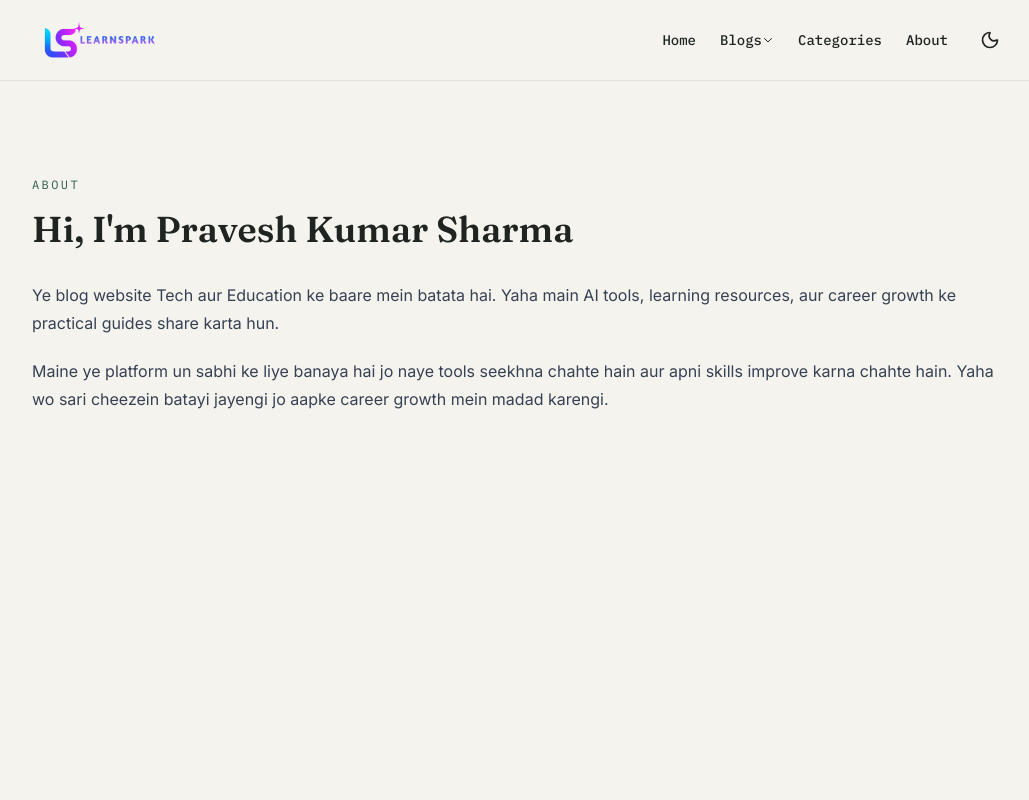
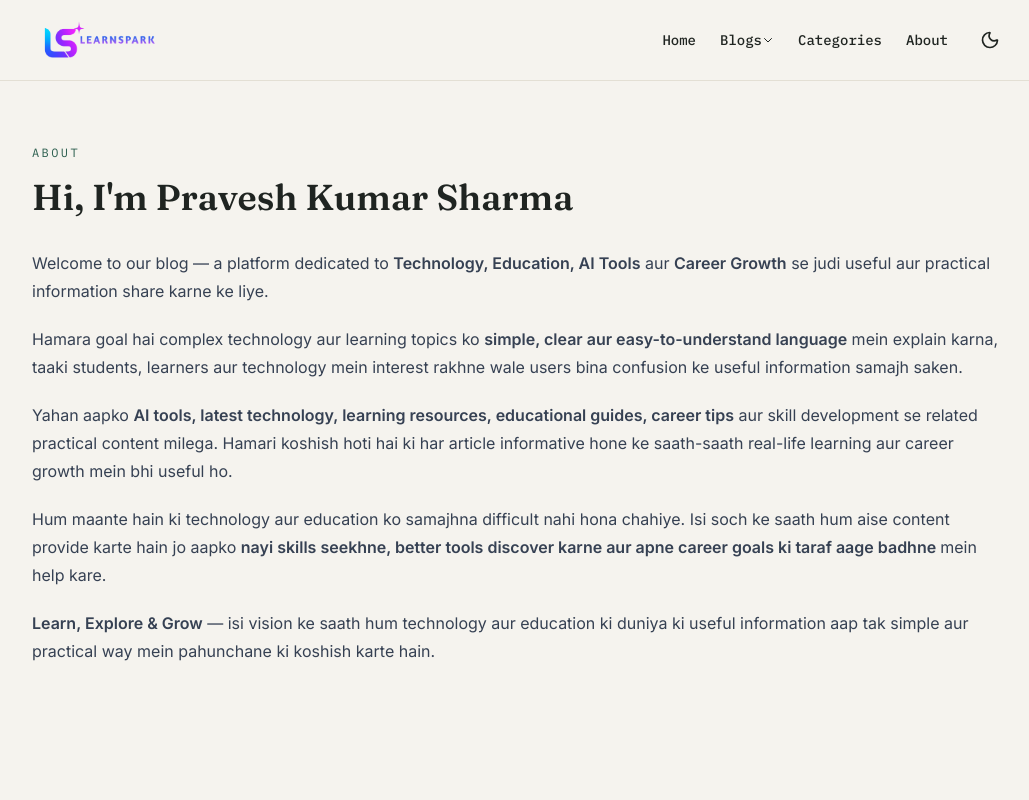
Before and after one commit to pravesh-Blog/learnspark-blog, a Next.js app: page /about in a window 1280 px wide. Shown: the top 800 px of the page, without its empty margins (120-1149 px from the left). Built offline with nearby package versions, Linux system fonts and the light colour scheme.

Commit message:
Better Ux Expereince

```diff
--- a/app/(site)/blog/[slug]/BlogPostClient.js
+++ b/app/(site)/blog/[slug]/BlogPostClient.js
@@ -87,7 +87,7 @@ export default function BlogPostClient({ params }) {
 
   return (
     <div className="min-h-screen bg-[#F5F3EE] dark:bg-[#1A1A1A]">
-      <div className="max-w-5xl mx-auto px-4 sm:px-6 py-10 sm:py-16 md:py-20">
+      <div className="max-w-5xl mx-auto px-4 sm:px-6 pt-10 sm:pt-16 pb-8 sm:pb-12">
 
         <Link href="/" className="font-mono text-xs text-[#2C5F4F] inline-flex items-center gap-1 mb-10 sm:mb-14 hover:gap-2 transition-all dark:text-[#7FB8A0]">
           <span aria-hidden="true">←</span> Back to all posts
--- a/app/(site)/categories/[name]/page.js
+++ b/app/(site)/categories/[name]/page.js
@@ -11,9 +11,9 @@ export default function CategoryPosts({params}){
     const filteredPosts=posts.filter((post)=>(post.category ||'General')===decodeName);
     return(
         <div className="min-h-screen bg-[#F5F3EE] dark:bg-[#1a1a1a]">
-            <div className="max-w-5xl mx-auto px-4 sm:px-6 py:-16 sm:py-24">
+            <div className="max-w-5xl mx-auto px-4 sm:px-6 pt-10 sm:pt-16 pb-8 sm:pb-12">
 
-                 <Link href='/categories' className="font-mono text-xs inline-flex items-center gap-1 mb-8 hover:gap-2 transition-all dark:text-[#7FB8A0] text-[#2C5F4F]">
+                 <Link href='/categories' className="font-mono text-xs inline-flex items-center gap-1 mb-10 hover:gap-2 transition-all dark:text-[#7FB8A0] text-[#2C5F4F] sm:mb-14">
                        <span aria-hidden="true">←</span>All Categories
                  </Link>
 
--- a/app/(site)/contact/page.js
+++ b/app/(site)/contact/page.js
@@ -1,7 +1,7 @@
 export default function Contact() {
   return (
     <div className="min-h-screen bg-[#F5F3EE] dark:bg-[#1A1A1A]">
-      <div className="max-w-5xl mx-auto px-4 sm:px-6 pt-16 sm:pt-24 pb-16 sm:pb-24">
+      <div className="max-w-5xl mx-auto px-4 sm:px-6 pt-10 sm:pt-16 pb-8 sm:pb-12">
 
         <p className="font-mono text-xs text-[#2C5F4F] tracking-[0.2em] mb-4 dark:text-[#7FB8A0]">
           CONTACT
--- a/app/(site)/disclaimer/page.js
+++ b/app/(site)/disclaimer/page.js
@@ -1,7 +1,7 @@
 export default function Disclaimer() {
   return (
     <div className="min-h-screen bg-[#F5F3EE] dark:bg-[#1A1A1A]">
-      <div className="max-w-5xl mx-auto px-4 sm:px-6 pt-16 sm:pt-24 pb-16 sm:pb-24">
+      <div className="max-w-5xl mx-auto px-4 sm:px-6 pt-10 sm:pt-16 pb-8 sm:pb-12">
 
         <p className="font-mono text-xs text-[#2C5F4F] tracking-[0.2em] mb-4 dark:text-[#7FB8A0]">
           DISCLAIMER
--- a/app/(site)/page.js
+++ b/app/(site)/page.js
@@ -11,7 +11,7 @@ export default function Home() {
    return(
       <div className="min-h-screen bg-[#F5F3EE] dark:bg-[#1a1a1a]">
 
-         <header className="max-w-5xl mx-auto px-4 pt-10 pb-8 sm:pt-16 sm:pb-12 sm:px-6 md:pt-24 md:pb-16 ">
+         <header className="max-w-5xl mx-auto px-4 sm:px-6 pt-10 sm:pt-16 pb-8 sm:pb-12">
 
             <p className="font-mono text-xs text-[#2C5F4F] tracking-[0.2em] mb-3 sm:mb-4 dark:text-[#7FB8A0]">
                TECH & EDUCATION
--- a/app/(site)/privacy-policy/page.js
+++ b/app/(site)/privacy-policy/page.js
@@ -1,7 +1,7 @@
 export default function PrivacyPolicy() {
   return (
     <div className="min-h-screen bg-[#F5F3EE] dark:bg-[#1a1a1a]">
-      <div className="max-w-5xl mx-auto px-4 sm:px-6 pt-16 sm:pt-24 pb-16 sm:pb-24">
+      <div className="max-w-5xl mx-auto px-4 sm:px-6 pt-10 sm:pt-16 pb-8 sm:pb-12">
 
         <p className="font-mono text-xs text-[#2C5F4F] tracking-[0.2em] mb-4 dark:text-[#7FB8A0]">
           PRIVACY POLICY
@@ -13,7 +13,7 @@ export default function PrivacyPolicy() {
 
         <div className="prose prose-sm sm:prose-base max-w-none dark:text-[#B5B5B5]">
           <p>
-            Last updated: June 2026
+            Last updated: Sep 2026
           </p>
 
           <h2>Information We Collect</h2>
--- a/app/components/AboutContent.js
+++ b/app/components/AboutContent.js
@@ -1,7 +1,7 @@
 export default function AboutContent() {
   return (
     <div className="min-h-screen bg-[#F5F3EE] dark:bg-[#1a1a1a]">
-      <div className="max-w-5xl mx-auto px-4 sm:px-6 py-16 sm:py-24">
+      <div className="max-w-5xl mx-auto px-4 sm:px-6 pt-10 sm:pt-16 pb-8 sm:pb-12">
 
         <p className="font-mono text-xs text-[#2C5F4F] tracking-[0.2em] mb-4 dark:text-[#7FB8A0]">
           ABOUT
@@ -13,13 +13,23 @@ export default function AboutContent() {
 
         <div className="prose prose-sm sm:prose-base max-w-none dark:text-[#B5B5B5]">
           <p>
-            Ye blog website Tech aur Education ke baare mein batata hai. Yaha main AI tools,
-            learning resources, aur career growth ke practical guides share karta hun.
+            Welcome to our blog — a platform dedicated to <b>Technology, Education, AI Tools</b> aur <b>Career Growth</b> se judi useful aur practical information share karne ke liye.
           </p>
           <p>
-            Maine ye platform un sabhi ke liye banaya hai jo naye tools seekhna chahte hain
-            aur apni skills improve karna chahte hain. Yaha wo sari cheezein batayi jayengi
-            jo aapke career growth mein madad karengi.
+            Hamara goal hai complex technology aur learning topics ko <b>simple, clear aur easy-to-understand language</b> mein explain karna, taaki students, learners aur technology mein interest rakhne wale users bina confusion ke useful information samajh saken.
+          </p>
+
+          <p>
+             Yahan aapko <b>AI tools, latest technology, learning resources, educational guides, career tips</b> aur skill development se related practical content milega. Hamari koshish hoti hai ki har article informative hone ke saath-saath real-life learning aur career growth mein bhi useful ho.
+          </p>
+
+          <p>
+            Hum maante hain ki technology aur education ko samajhna difficult nahi hona chahiye. Isi soch ke saath hum aise content provide karte hain jo aapko <b>nayi skills seekhne, better tools
+            discover karne aur apne career goals ki taraf aage badhne </b>mein help kare.
+          </p>
+
+          <p>
+            <b>Learn, Explore &amp; Grow</b> — isi vision ke saath hum technology aur education ki duniya ki useful information aap tak simple aur practical way mein pahunchane ki koshish karte hain.
           </p>
         </div>
 
--- a/app/components/CategoryGrid.js
+++ b/app/components/CategoryGrid.js
@@ -15,7 +15,7 @@ export default function CategoryGrid() {
 
   return (
     <div className="min-h-screen bg-[#F5F3EE] dark:bg-[#1a1a1a]">
-      <div className="max-w-5xl mx-auto px-4 sm:px-6 py-16 sm:py-24">
+      <div className="max-w-5xl mx-auto px-4 sm:px-6 pt-10 sm:pt-16 pb-8 sm:pb-12">
 
         <p className="font-mono text-xs text-[#2C5F4F]  tracking-[0.2em] mb-4 dark:text-[#7FB8A0]">
           BROWSE
```
